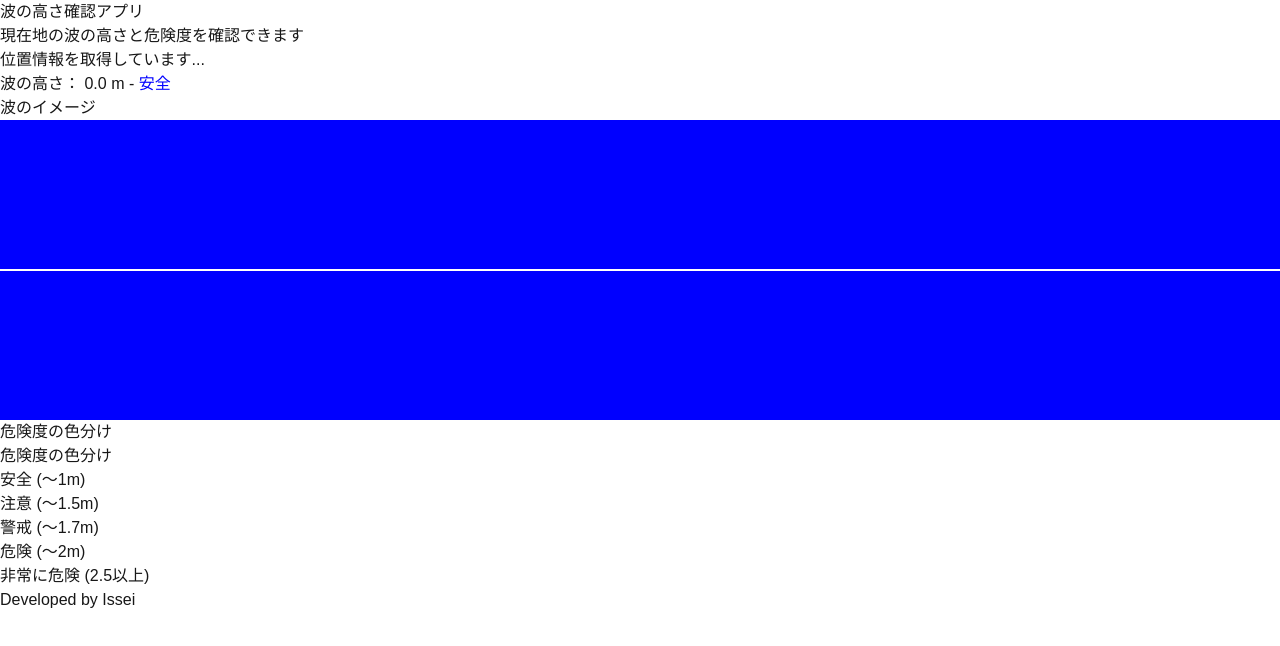
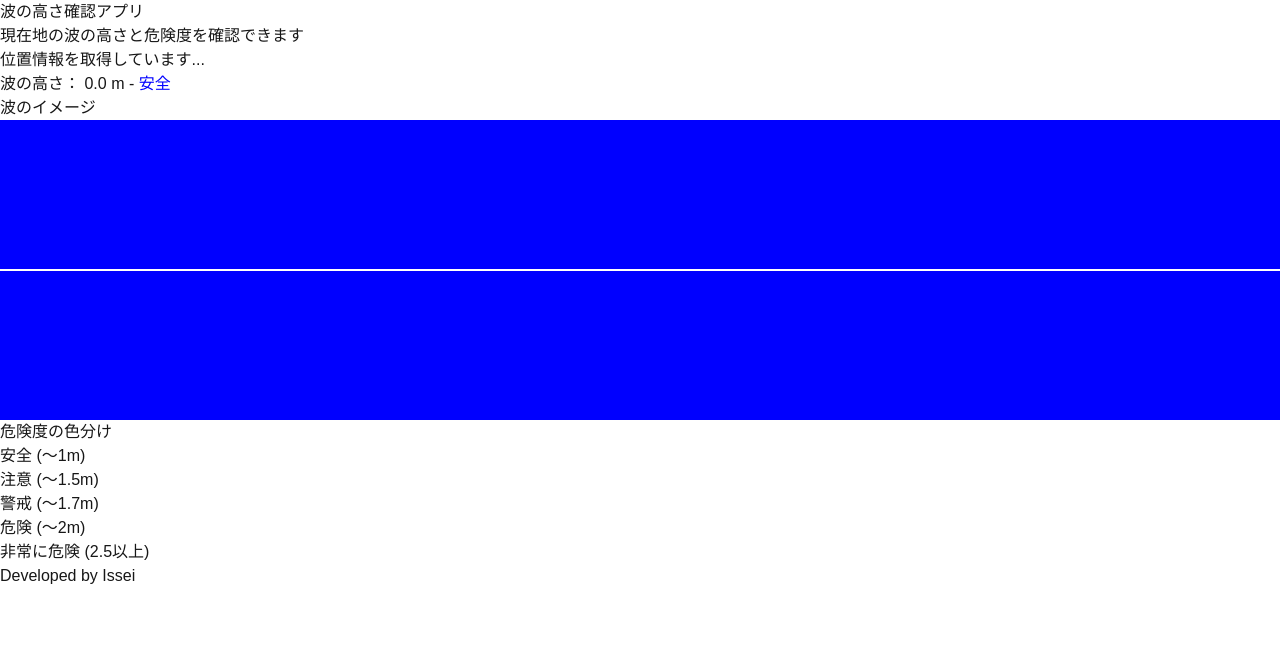
Before and after one commit to uuronn/blue-voicer, a Next.js app: page / in a window 1280 px wide. Shown: the top 646 px of the page. Built offline with nearby package versions, Linux system fonts and the light colour scheme; no server answers.

Commit message:
DOMの修正

```diff
--- a/src/app/components/DangerLevelLegend.tsx
+++ b/src/app/components/DangerLevelLegend.tsx
@@ -2,10 +2,6 @@ import { DANGER_LEVELS } from "../constants/DANGER_LEVELS";
 
 export const DangerLevelLegend = () => {
 	return (
-		<div className="mt-5">
-			<h2 className="text-xl font-semibold text-gray-700 mb-4">
-				危険度の色分け
-			</h2>
 		<div className="flex flex-col gap-2">
 			{DANGER_LEVELS.map((level) => (
 				<div key={level.label} className="flex items-center gap-2">
@@ -16,12 +12,10 @@ export const DangerLevelLegend = () => {
 						}}
 					/>
 					<span className="text-gray-800">
-							{level.label} ({level.max === 2.5 ? "2.5以上" : `〜${level.max}m`}
-							)
+						{level.label} ({level.max === 2.5 ? "2.5以上" : `〜${level.max}m`})
 					</span>
 				</div>
 			))}
 		</div>
-		</div>
 	);
 };
```
Lines whose indentation alone changed are shown as unchanged.
